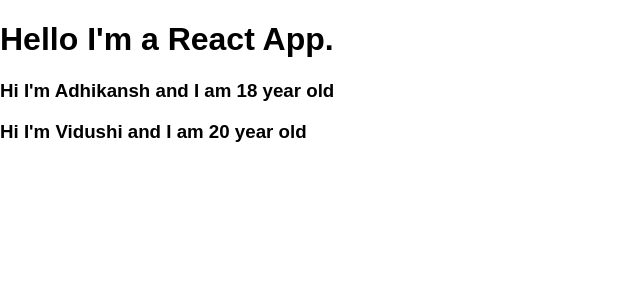
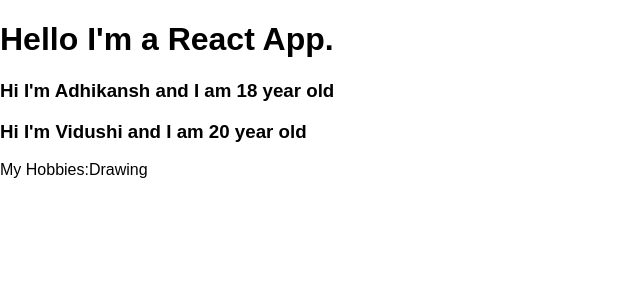
Before and after one commit to SIAM-VIT/React-Js, a React (Create React App) app in the folder react-complete-guide/: page / in a window 1280 px wide. Shown: the top 300 px of the page, without its empty margins (0-640 px from the left). Built offline with nearby package versions, Linux system fonts and the light colour scheme.

Commit message:
working with the children Property

```diff
--- a/react-complete-guide/src/App.js
+++ b/react-complete-guide/src/App.js
@@ -9,7 +9,9 @@
       <div>
         <h1>Hello I'm a React App.</h1>
         <Person name="Adhikansh" age="18" />
-        <Person name="Vidushi" age="20" />
+        <Person name="Vidushi" age="20">
+          My Hobbies:Drawing
+        </Person>
       </div>
     );
     // return React.createElement(
--- a/react-complete-guide/src/Person/Person.js
+++ b/react-complete-guide/src/Person/Person.js
@@ -6,6 +6,7 @@
       <h3>
         Hi I'm {props.name} and I am {props.age} year old
       </h3>
+      <p>{props.children}</p>
     </div>
   );
 };
```
